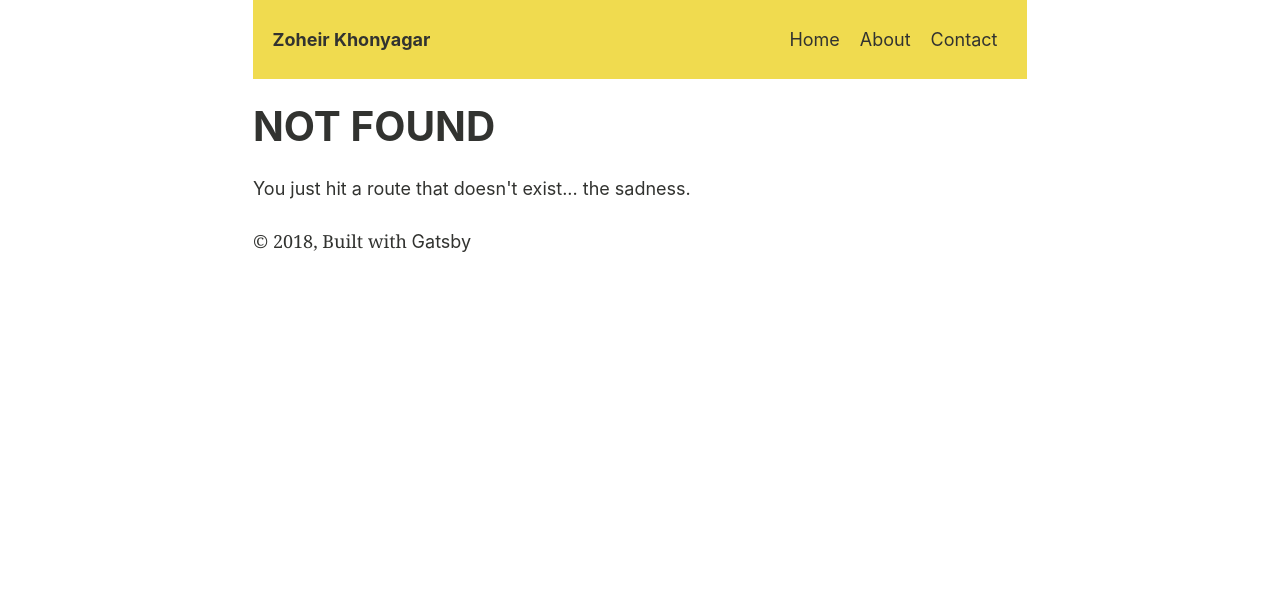
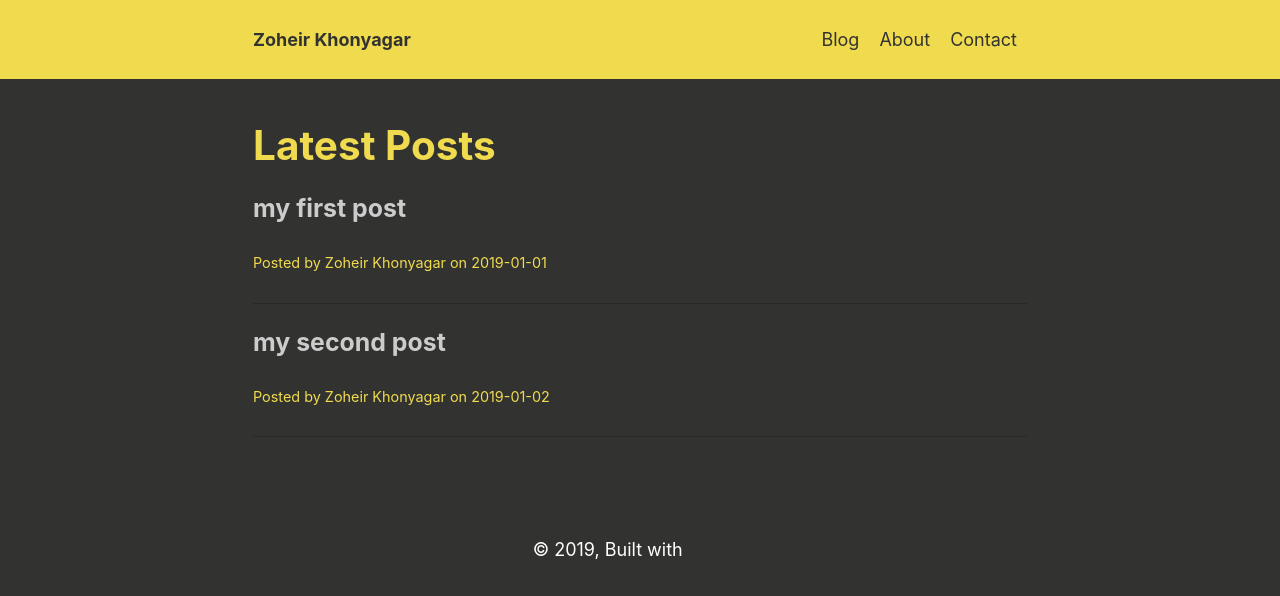
Before and after one commit to zoheirkhonyagar/zoheirkhonyagar.github.io-develop, a Gatsby site: page /blog in a window 1280 px wide. Before the commit this address had no page. Built offline with nearby package versions, Linux system fonts and the light colour scheme; Gatsby itself is replaced by a stand-in of ours.

Commit message:
add config blog to gatsby

```diff
--- a/gatsby-config.js
+++ b/gatsby-config.js
@@ -27,6 +27,15 @@ module.exports = {
         icon: `src/images/gatsby-icon.png`, // This path is relative to the root of the site.
       },
     },
+    'gatsby-plugin-catch-links',
+    {
+      resolve: "gatsby-source-filesystem",
+      options: {
+        path: `${__dirname}/src/pages` ,
+        name: 'pages'
+      }
+    },
+    'gatsby-transformer-remark'
     // this (optional) plugin enables Progressive Web App + Offline functionality
     // To learn more, visit: https://gatsby.app/offline
     // 'gatsby-plugin-offline',
--- /dev/null
+++ b/src/components/footer.js
@@ -0,0 +1,12 @@
+import React from 'react'
+
+const Footer = () => (
+    <footer>
+        <div className="container">
+            <div class="delimiter"></div>
+            <p>© 2019, Built with <a href="https://www.gatsbyjs.org">Gatsby</a></p>
+        </div>
+    </footer>
+)
+
+export default Footer
--- a/src/components/header.js
+++ b/src/components/header.js
@@ -4,8 +4,8 @@ import React from 'react'
 import Menu from '../components/menu'
 
 const Header = ({ siteTitle }) => (
-<header className="header-container container">
-	<div className="">
+<header className="header-container">
+	<div className="container">
 		<nav>
 			<h1 style={{  }}>
 				<Link to="/" >
--- a/src/components/layout.css
+++ b/src/components/layout.css
@@ -75,6 +75,8 @@ mark {
 }
 small {
 	font-size: 80%;
+	font-family: -apple-system, BlinkMacSystemFont, Segoe UI, Roboto, Oxygen,
+	Ubuntu, Cantarell, Fira Sans, Droid Sans, Helvetica Neue, sans-serif;
 }
 sub,
 sup {
@@ -204,7 +206,8 @@ html {
 	box-sizing: inherit;
 }
 body {
-	color: #323330;
+	color: #F0DB4F;
+	background: #323330;
 	font-family: georgia, serif;
 	font-weight: normal;
 	word-wrap: break-word;
@@ -393,6 +396,7 @@ p {
 	margin-bottom: 1.45rem;
 	font-family: -apple-system, BlinkMacSystemFont, Segoe UI, Roboto, Oxygen,
 	Ubuntu, Cantarell, Fira Sans, Droid Sans, Helvetica Neue, sans-serif;
+	color: #fff;
 }
 figure {
 	margin-left: 0;
@@ -638,43 +642,48 @@ pre tt:after {
     margin: 0 auto;
 }
 
-.header-container {
+header{
 	background: #F0DB4F;
-	margin-bottom: 1.45rem;
-}
-
-header{
-	margin: 0 auto;
+	margin: 0 auto 2.5rem auto;
 	max-width: 960;
 	padding: 1.45rem 1.0875rem;
 }
 
-header.header-container nav{
+header nav{
 	display: flex;
 	align-items: center;
 }
 
-header.header-container nav h1{
+header nav h1{
 	font-size: 1.5rem;
 	flex: 1;
 	font-size: 1rem;
 	margin: 0;
 }
 
-header.header-container nav h1 a{
-	display: flex;
+header nav h1 a{
 	color: #323330;
 }
 
-header.header-container nav h1 a:hover{
+header nav h1 a:hover{
 	text-decoration: underline;
 }
 
-header.header-container nav ul {
+header nav ul {
 	display: flex;
 	margin: 0;
 }
 
-header.header-container nav ul li {
+header nav ul li {
 	margin: 0 10px;
 }
+
+footer{
+	margin: 3.5rem 0 2.5rem 0;
+	text-align: center;
+}
+
+.delimiter {
+    border-top: 1px solid #323330;
+	margin-bottom: 2rem;
+}
--- a/src/components/layout.js
+++ b/src/components/layout.js
@@ -3,6 +3,7 @@ import PropTypes from 'prop-types'
 import { StaticQuery, graphql } from 'gatsby'
 
 import Header from './header'
+import Footer from './footer'
 import './layout.css'
 
 const Layout = ({ children }) => (
@@ -21,10 +22,8 @@ const Layout = ({ children }) => (
         <Header siteTitle={data.site.siteMetadata.title} />
         <div className="container">
           {children}
-          <footer>
-            © 2018, Built with <a href="https://www.gatsbyjs.org">Gatsby</a>
-          </footer>
         </div>
+        <Footer />
       </>
     )}
   />
--- a/src/components/menu.js
+++ b/src/components/menu.js
@@ -3,7 +3,7 @@ import React from 'react'
 
 const Menu = () => (
     <ul>
-        <li><Link to="/" >Home</Link></li>
+        <li><Link to="/blog" >Blog</Link></li>
         <li><Link to="/" >About</Link></li>
         <li><Link to="/" >Contact</Link></li>
     </ul>
--- /dev/null
+++ b/src/pages/blog.js
@@ -0,0 +1,43 @@
+import React from 'react'
+import { Link, graphql } from 'gatsby'
+
+import Layout from '../components/layout'
+import SEO from '../components/seo'
+
+const blogPage = ({data}) => (
+	<Layout>
+		<SEO title="blog" />
+		<h1>Latest Posts</h1>
+		{data.allMarkdownRemark.edges.map(post => (
+			<div key={ post.node.id }>
+				<h3>
+				<Link style={{ color:`#ccc` }} to={ post.node.frontmatter.path } >{ post.node.frontmatter.title }</Link>
+				</h3>
+				<small>Posted by { post.node.frontmatter.author } on {post.node.frontmatter.date}</small>
+				<br	/>
+				<br	/>
+				<hr />
+			</div>
+		))}
+	</Layout>
+)
+
+export const pageQuery = graphql`
+	query BlogIndexQuery {
+		allMarkdownRemark {
+			edges {
+				node {
+					id
+					frontmatter {
+						path
+						title
+						date
+						author
+					}
+				}
+			}
+		}
+	}
+`
+
+export default blogPage
--- /dev/null
+++ b/src/pages/blog/2019-01-01/index.md
@@ -0,0 +1,7 @@
+---
+path: "/first-blog-post"
+date: "2019-01-01"
+title: "my first post"
+author: "Zoheir Khonyagar"
+---
+Lorem Ipsum is simply dummy text of the printing and typesetting industry. Lorem Ipsum has been the industry's standard dummy text ever since the 1500s, when an unknown printer took a galley of type and scrambled it to make a type specimen book. It has survived not only five centuries
--- /dev/null
+++ b/src/pages/blog/2019-01-02/index.md
@@ -0,0 +1,7 @@
+---
+path : "/first-blog-post"
+date : "2019-01-02"
+title : "my second post"
+author: "Zoheir Khonyagar"
+---
+Lorem Ipsum is simply dummy text of the printing and typesetting industry. Lorem Ipsum has been the industry's standard dummy text ever since the 1500s, when an unknown printer took a galley of type and scrambled it to make a type specimen book. It has survived not only five centuries
--- a/src/pages/index.js
+++ b/src/pages/index.js
@@ -10,7 +10,8 @@ const IndexPage = () => (
     <SEO title="Home" keywords={[`gatsby`, `application`, `react`]} />
     <h1>Hello World</h1>
     <p>Hi I'm Zoheir.</p>
-    <p>Now go build something great.</p>
+    <p>I'm a Web Developer & I Love Programming.
+I say that " hey buddy shut up please and start coding , read a book , keep your friends close & enjoy the movie & music ".</p>
     <div style={{ maxWidth: `300px`, marginBottom: `1.45rem` }}>
       <Image />
     </div>
```
Also changed, not shown: gatsby-node.js (+35 -6 lines), src/pages/page-2.js (deleted, +0 -16 lines), src/templates/blog-post.js (added, +32 -0 lines).
